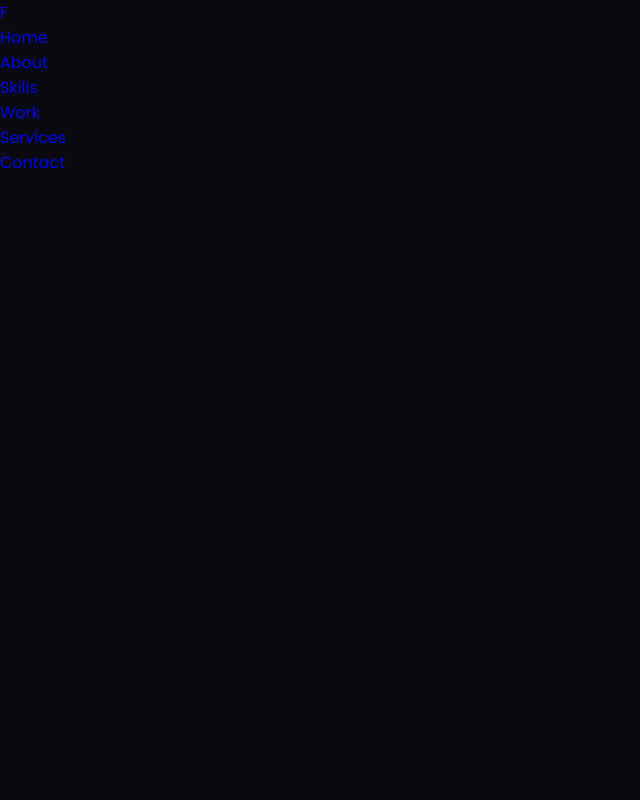
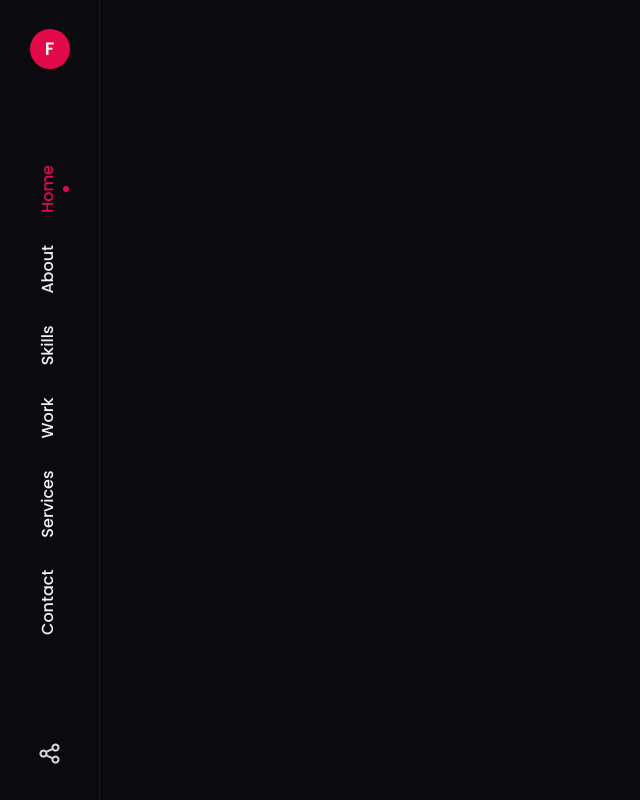
Before and after one commit to FrancRose/project-portfolio, a plain HTML site: page index.html in a window 1280 px wide. Shown: the whole page, without its empty margins (0-640 px from the left). Drawn offline with nearby package versions, Linux system fonts and the light colour scheme.

Commit message:
basic nav style - body start

```diff
--- a/index.html
+++ b/index.html
@@ -16,7 +16,7 @@
 <body>
     <!-- NAV-BAR START ================================================================= -->
     <aside class="sidebar" id="sidebar">
-        <div class="nav">
+        <nav class="nav">
             <!-- LOGO =================================================================== -->
             <div class="nav__logo">
                 <a href="index.html" class="nav__logo-text">F</a>
@@ -57,9 +57,48 @@
                     </ul>
                 </div>
             </div>
+            <!-- SHARE BUTTON ============================================== -->
+            <div class="btn__share">
+                <i class="uil uil-share-alt social__share"></i>
+            </div>
 
-        </div>
+
+        </nav>
     </aside>
+
+    <main class="main">
+        <!-- HERO SECTION ================================== -->
+        <section class="home" id="home">
+            <div class="home__container container grid">
+                <div class="home__social">
+                    <!-- Section Title ====================== -->
+                    <span class="home__social-follow">Follow Me</span>
+                    <!-- SOCIAL MEDIA LINKS ----------------------- -->
+                    <div class="home__social-links">
+                        <!-- Individual Link =========================== -->
+                        <a href="#facebook" class="home__social-link">
+                            <!-- Link Icon -------------------------- -->
+                            <i class="uil uil-facebook-f"></i>
+                        </a>
+
+                        <!-- Individual Link =========================== -->
+                        <a href="#instagram" class="home__social-link">
+                            <!-- Link Icon -------------------------- -->
+                            <i class="uil uil-instagram"></i>
+                        </a>
+
+                        <!-- Individual Link =========================== -->
+                        <a href="#github" class="home__social-link">
+                            <!-- Link Icon -------------------------- -->
+                            <i class="uil uil-github-alt"></i>
+                        </a>
+
+                    </div>
+                </div>
+            </div>
+        </section>
+
+    </main>
 
 
 
--- a/main.css
+++ b/main.css
@@ -109,3 +109,89 @@ input {
     border: none;
     outline: none;
 }
+
+/* SIDEBAR ======================================= */
+.sidebar {
+    position: fixed;
+    width: 100px;
+    height: 100vh;
+    background-color: var(--body-color);
+    border-right: 1px solid var(--box-color);
+}
+
+.nav__logo {
+    position: absolute;
+    left: 0;
+    right: 0;
+    top: 1.8rem;
+    width: 40px;
+    height: 40px;
+    border-radius: 50%;
+    background-color: var(--skin-color);
+    text-align: center;
+    margin: auto;
+}
+
+.nav__logo-text {
+    font-size: 1.125rem;
+    color: var(--title-color);
+    font-weight: var(--font-bold);
+    line-height: 40px;
+}
+
+.nav__menu {
+    position: fixed;
+    transform: rotate(-90deg) translateX(-100%);
+    transform-origin: left top;
+    width: 100vh;
+}
+
+.menu {
+    display: flex;
+}
+
+.nav__list {
+    display: flex;
+    flex-direction: row-reverse;
+    margin: -2px auto 0 auto;
+}
+
+.nav__link {
+    float: right;
+    height: 100%;
+    line-height: 100px;
+    padding: 0 1rem;
+    color: var(--title-color);
+    font-weight: var(--font-medium);
+    position: relative;
+}
+
+.btn__share {
+    position: absolute;
+    bottom: 1.8rem;
+    left: 0;
+    right: 0;
+    text-align: center;
+}
+
+.social__share {
+    font-size: 1.5rem;
+}
+
+/* ACTIVE TILE =========================================== */
+.nav__link.active-link, .nav__link:hover {
+    color: var(--skin-color);
+}
+
+.nav__link.active-link::after, .nav__link:hover::after {
+    position: absolute;
+    content: '';
+    width: 6px;
+    height: 6px;
+    background-color: var(--skin-color);
+    border-radius: 50%;
+    bottom: 1.8rem;
+    left: 0;
+    right: 0;
+    margin: auto;
+}
```
